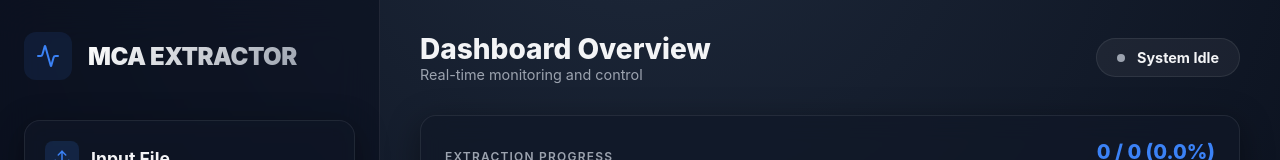
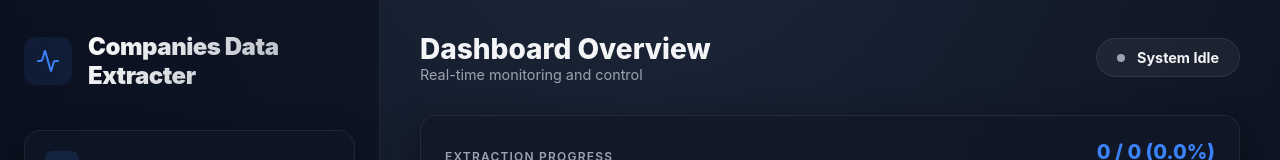
Before and after one commit to ChareshReddy/MCA_Extracter, a React (Vite) app in the folder frontend/: page / in a window 1280 px wide. Shown: the top 160 px of the page. Built offline with nearby package versions, Linux system fonts and the light colour scheme; no server answers.

Commit message:
UI Update: Rebranded to 'Companies Data Extracter' and enabled scrolling for zoom/small-screen compatibility

```diff
--- a/frontend/src/App.jsx
+++ b/frontend/src/App.jsx
@@ -110,7 +110,7 @@ function App() {
             <div className="brand-logo">
               <Activity size={24} color="var(--accent-blue)" />
             </div>
-            <h1 className="brand-name">MCA EXTRACTOR</h1>
+            <h1 className="brand-name">Companies Data Extracter</h1>
           </div>
 
           <section className="glass-panel animate-in" style={{ padding: '1.25rem' }}>
--- a/frontend/src/index.css
+++ b/frontend/src/index.css
@@ -22,12 +22,12 @@ body {
   font-family: 'Inter', -apple-system, sans-serif;
   background: var(--bg-main);
   color: var(--text-main);
-  overflow: hidden;
-  height: 100vh;
+  overflow-y: auto;
+  min-height: 100vh;
 }
 
 .app-container {
-  height: 100vh;
+  min-height: 100vh;
   width: 100vw;
   background: radial-gradient(circle at 50% -20%, #1e293b 0%, #030712 100%);
   display: flex;
@@ -235,7 +235,6 @@ body {
   display: flex;
   flex-direction: column;
   padding: 2rem 2.5rem;
-  overflow: hidden;
 }
 
 .content-header {
```
